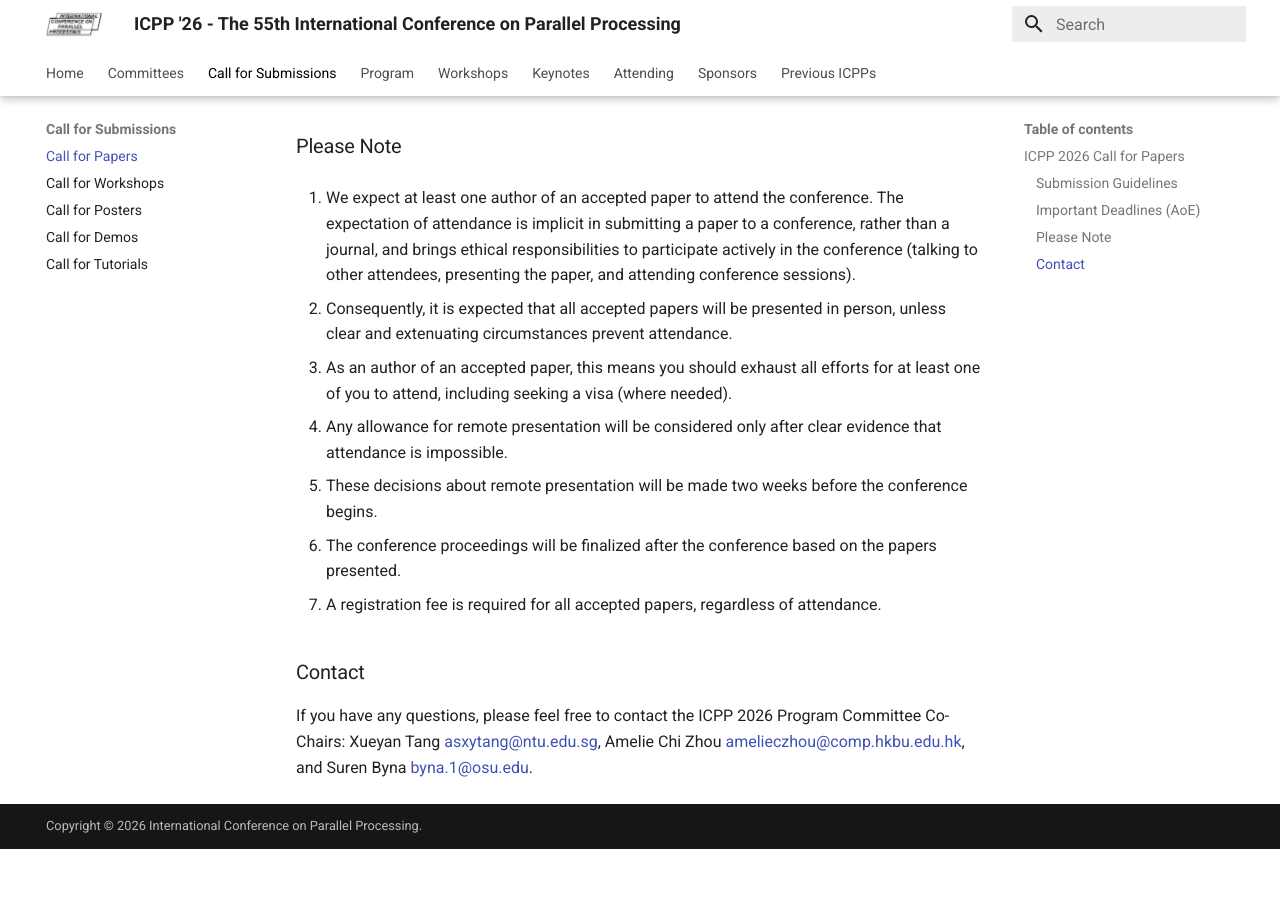
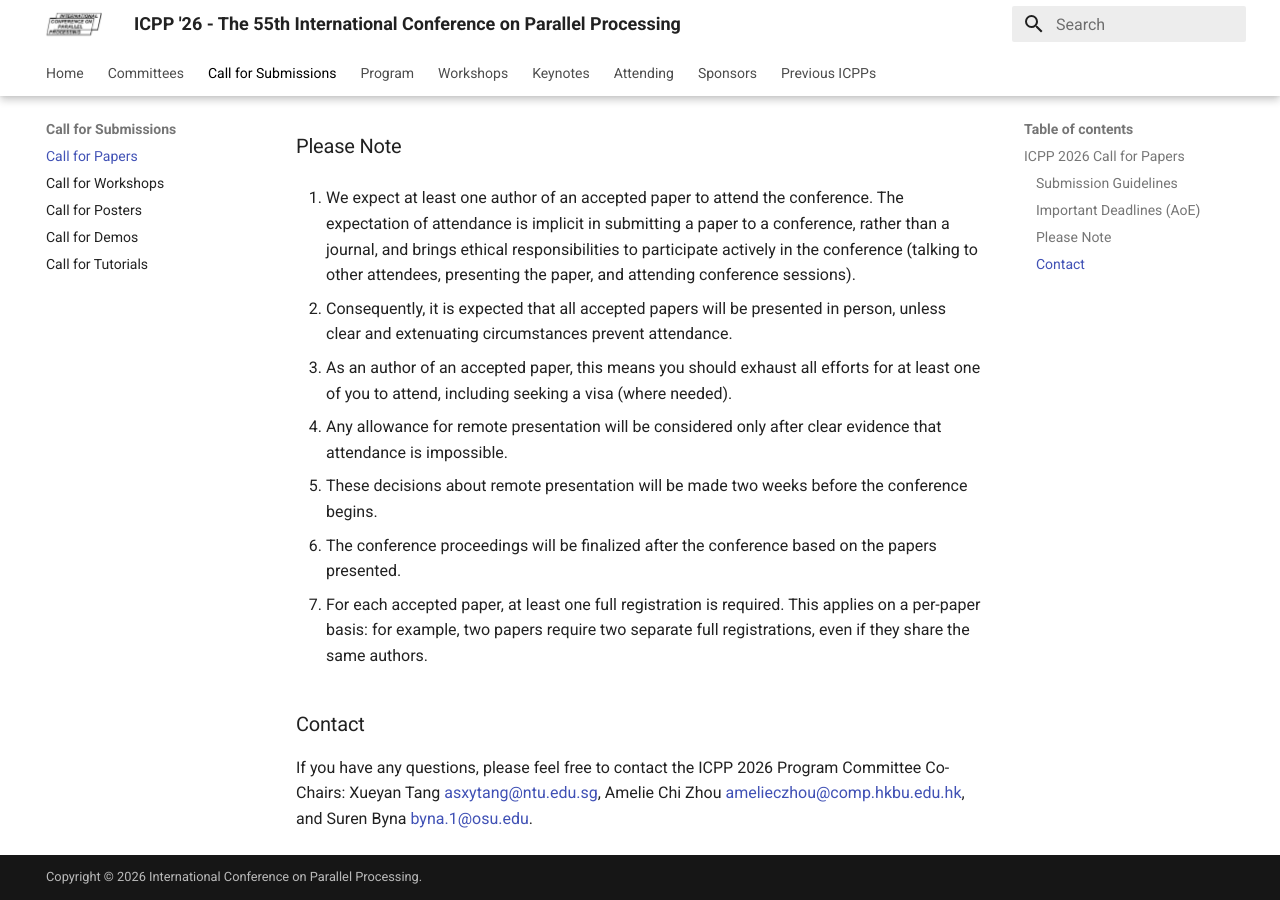
Before and after one commit to icpp2026/icpp2026.github.io, an MkDocs documentation site: the page built from docs/call-for-papers.md, in a window 1280 px wide and 900 px high, scrolled down 2326 px. Built offline with MkDocs 1.6.1 and Material for MkDocs 9.7.7, drawn with Linux system fonts in a browser that asks for light colours; comment, search, counter and statistics services are not loaded; before the commit the page ends 3175 px from its top, so only the background shows below that.

Commit message:
Update: registration requirement

```diff
--- a/docs/call-for-papers.md
+++ b/docs/call-for-papers.md
@@ -52,7 +52,7 @@ All accepted papers that are presented at the conference will be published in th
 
 6. The conference proceedings will be finalized after the conference based on the papers presented.
 
-7. A registration fee is required for all accepted papers, regardless of attendance.
+7. For each accepted paper, at least one full registration is required. This applies on a per-paper basis: for example, two papers require two separate full registrations, even if they share the same authors.
 
 ### Contact
 
```
